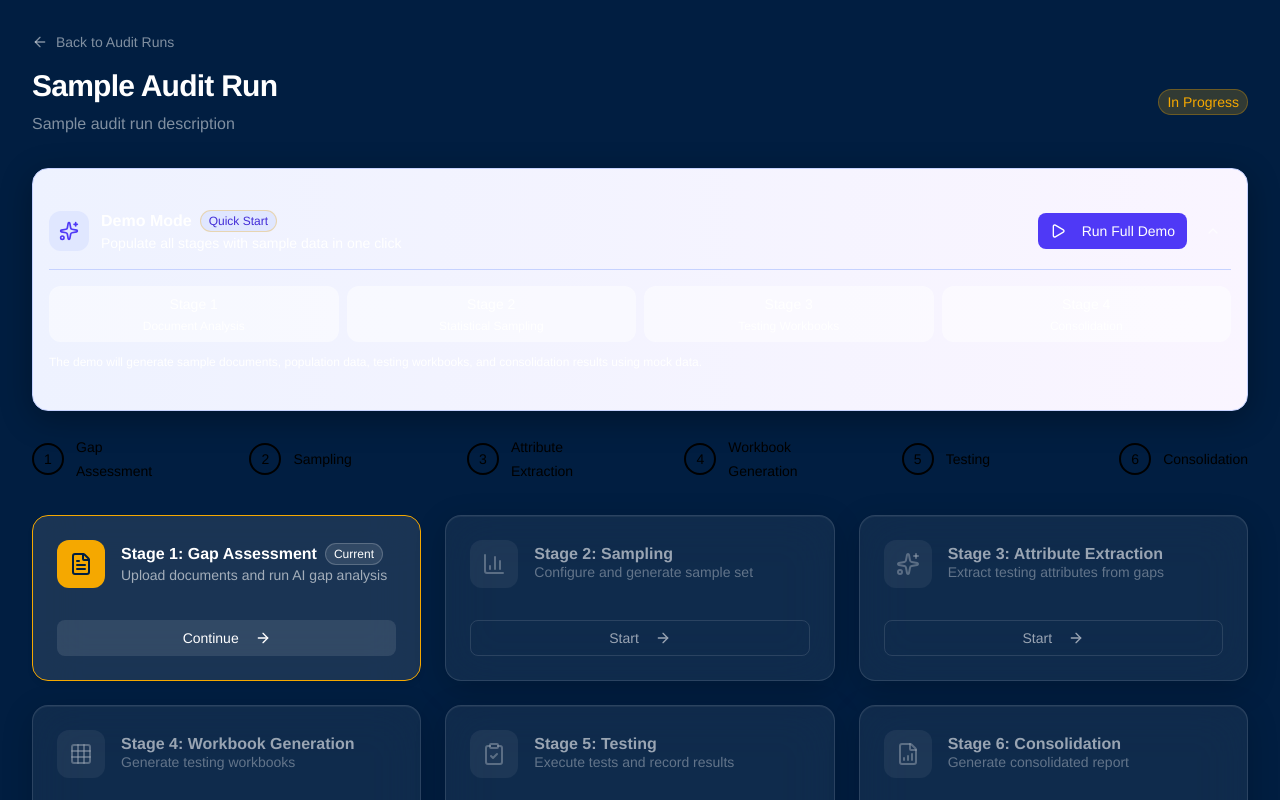
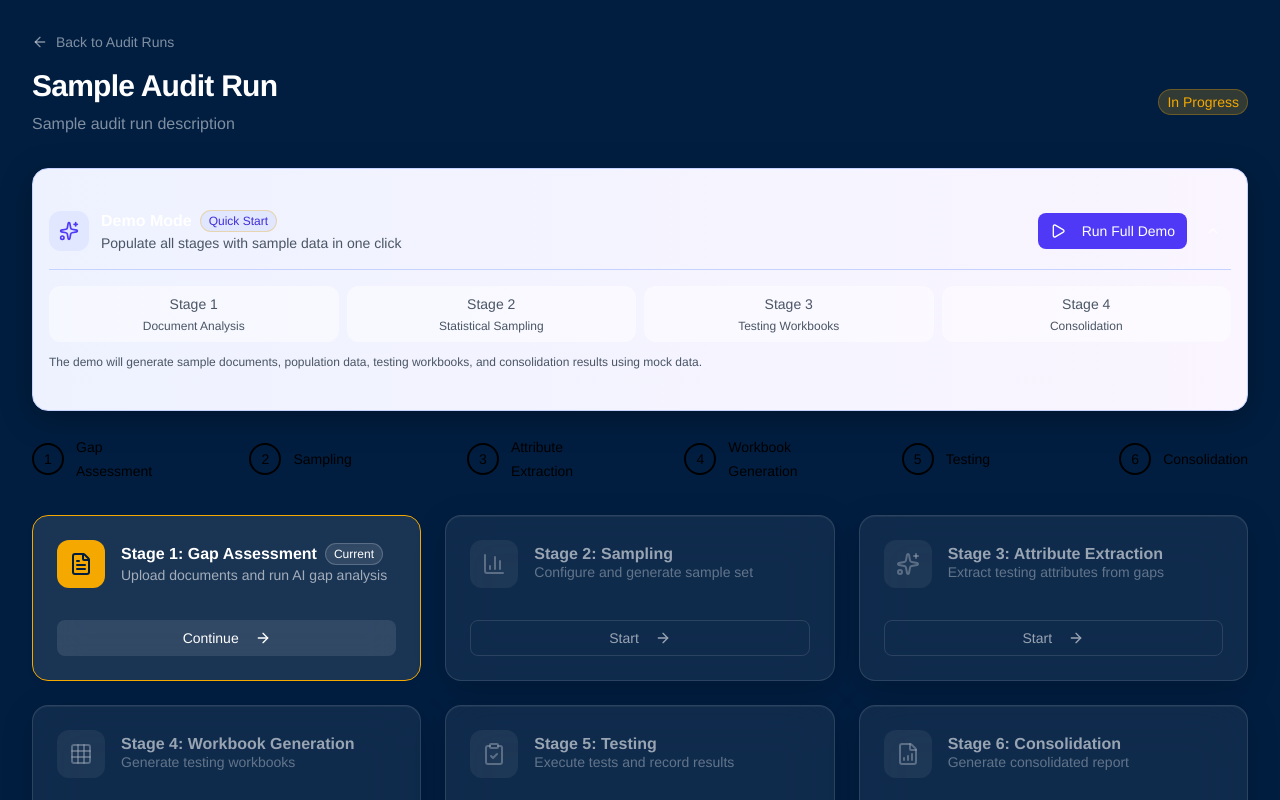
Before and after one commit to achyuthrachur/cdd-onboarding-demo, a Next.js app: page /audit-runs/1 in a window 1280 px wide. Shown: the top 800 px of the page. Built offline with nearby package versions, Linux system fonts and the light colour scheme; a web font is replaced by a local one.

Commit message:
fix: Improve text contrast in demo mode banner for dark theme
Updated text colors from muted-foreground to explicit gray values
for better readability against the indigo/purple gradient background.

Co-Authored-By: Claude Opus 4.5 <noreply@anthropic.com>

```diff
--- a/src/components/demo-mode-banner.tsx
+++ b/src/components/demo-mode-banner.tsx
@@ -88,7 +88,7 @@ export function DemoModeBanner({
                   Quick Start
                 </Badge>
               </div>
-              <p className="text-sm text-muted-foreground">
+              <p className="text-sm text-gray-600 dark:text-gray-300">
                 Populate all stages with sample data in one click
               </p>
             </div>
@@ -137,7 +137,7 @@ export function DemoModeBanner({
             {isRunning && (
               <div className="mb-4">
                 <Progress value={progress} className="h-2" />
-                <p className="text-sm text-muted-foreground mt-2">
+                <p className="text-sm text-gray-600 dark:text-gray-300 mt-2">
                   {currentStage
                     ? `Running Stage ${currentStage}: ${stages[currentStage - 1].name}...`
                     : "Initializing..."}
@@ -158,7 +158,7 @@ export function DemoModeBanner({
                         ? "bg-green-100 dark:bg-green-900 text-green-700 dark:text-green-300"
                         : isCurrent
                         ? "bg-indigo-100 dark:bg-indigo-900 text-indigo-700 dark:text-indigo-300"
-                        : "bg-white/50 dark:bg-white/5 text-muted-foreground"
+                        : "bg-white/50 dark:bg-white/10 text-gray-600 dark:text-gray-300"
                     }`}
                   >
                     <div className="flex items-center justify-center gap-1">
@@ -175,7 +175,7 @@ export function DemoModeBanner({
               })}
             </div>
 
-            <p className="text-xs text-muted-foreground mt-3">
+            <p className="text-xs text-gray-600 dark:text-gray-400 mt-3">
               The demo will generate sample documents, population data, testing
               workbooks, and consolidation results using mock data.
             </p>
```
